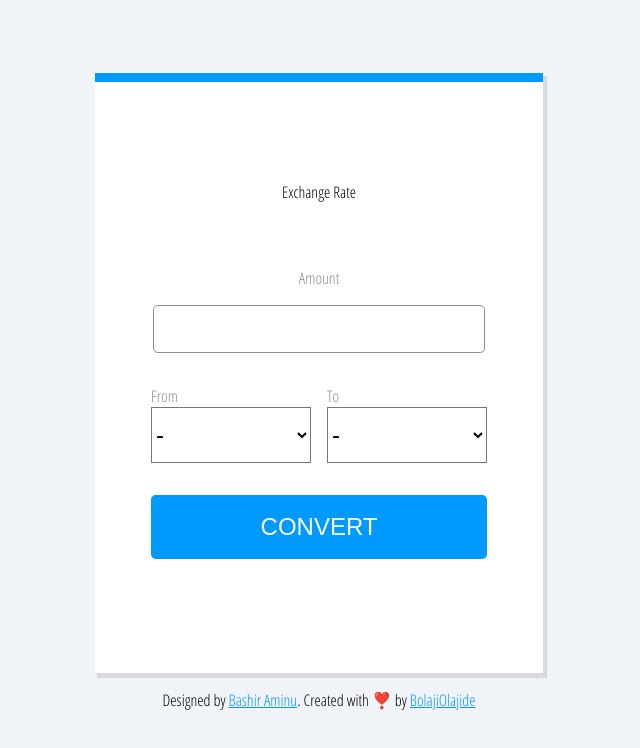
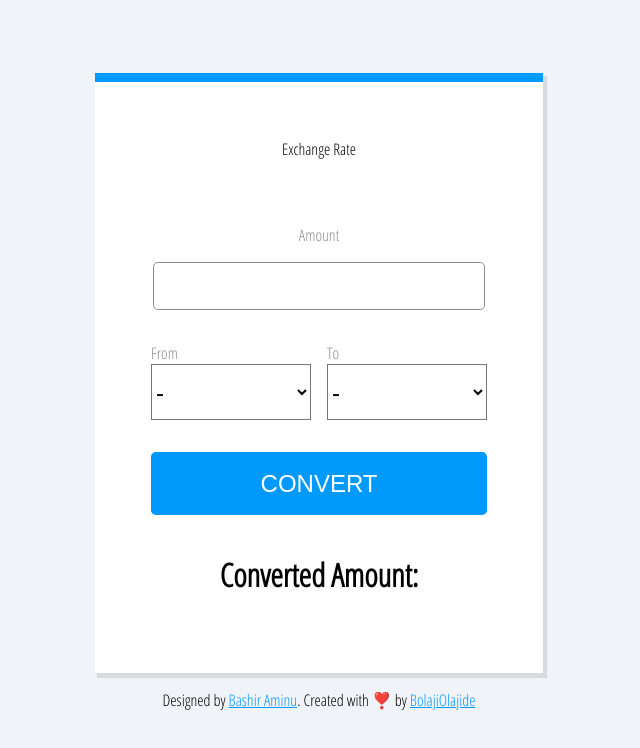
Before and after one commit to BolajiOlajide/simple-currency-converter, a React (Create React App) app: page / in a window 1280 px wide. Shown: the top 748 px of the page, without its empty margins (321-961 px from the left). Built offline with nearby package versions, Linux system fonts and the light colour scheme.

Commit message:
feat(converter): display converted amount

```diff
--- a/src/pages/ConverterScreen/ConverterScreen.component.tsx
+++ b/src/pages/ConverterScreen/ConverterScreen.component.tsx
@@ -94,15 +94,17 @@ class ConverterScreen extends React.Component {
     const convertedAmount = formattedAmount * rate;
     const symbol = exchangeRate.charAt(0);
 
-    // tslint:disable-next-line
-    console.log(symbol, convertedAmount.toFixed(3));
+    this.setState({
+      convertedAmount: `${symbol}${convertedAmount}`
+    });
 
     return false;
   }
 
   public render() {
     const {
-      amount, items, selectedFromCurrency, selectedToCurrency, exchangeRate
+      amount, items, selectedFromCurrency,
+      selectedToCurrency, exchangeRate, convertedAmount
     } = this.state;
 
     return (
@@ -118,6 +120,7 @@ class ConverterScreen extends React.Component {
           currencyOneChange={this.currencyOneChange}
           currencyTwoChange={this.currencyTwoChange} />
         <Button label="CONVERT" onClick={this.convertCurrency.bind(this, 'Sample')} />
+        <h1>Converted Amount: {convertedAmount}</h1>
       </SkeletonBody>
     );
   }
```
